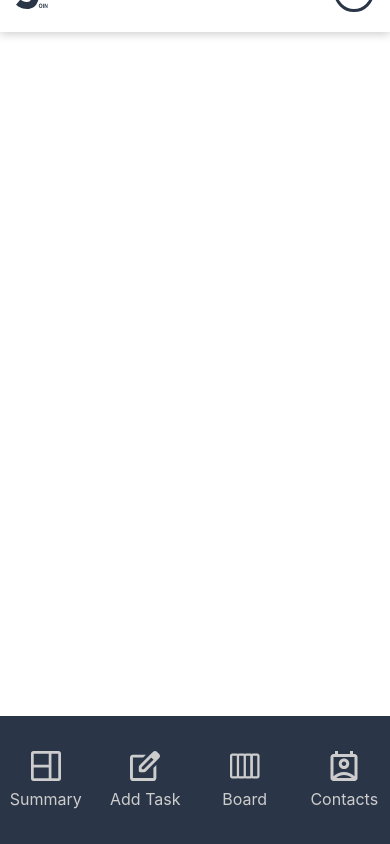
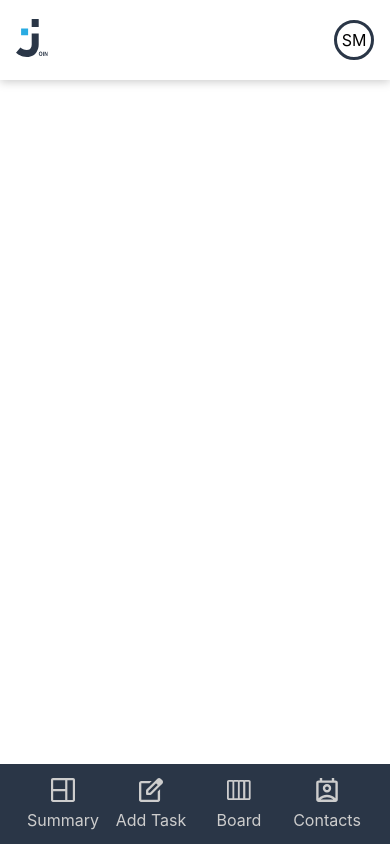
Before and after one commit to NadineJuliana/Join-Project, an Angular app: page / in a window 390 px wide. Built offline with nearby package versions, Linux system fonts and the light colour scheme; no server answers; a web font is replaced by a local one.

Commit message:
Refactor Navbar Component and Responsive Mobile Style

```diff
--- a/src/app/layout/components/navbar/navbar.component.scss
+++ b/src/app/layout/components/navbar/navbar.component.scss
@@ -56,22 +56,39 @@ a.is-active {
     color: var(--lightgray);
     justify-content: space-around;
 
-    .a {
-      border-radius: 5%;
+    a{
+      border-radius: 15px;
       width: 80px;
       height: 80px;
       flex-direction: column;
       justify-content: center;
+
+      .icon{
+        width: 24px;
+        height: 24px;
+      }
     }
 
     .navlink {
       display: flex;
       flex-direction: column;
       justify-content: center;
+      width: 76px;
+      height: 76px;
+      padding: 0;
+      span{
+        text-align: center;
+      }
     }
 
     :hover {
       background-color: unset;
     }
   }
+
+  @media(max-width: $bp-xs){
+    nav{
+      gap: unset;
+    }
+  }
 }
--- a/src/app/layout/components/sidebar/sidebar.component.html
+++ b/src/app/layout/components/sidebar/sidebar.component.html
@@ -2,6 +2,7 @@
   <div class="logo">
     <img src="Join Logo white.svg" alt="" />
   </div>
+  <div class="links">
   <app-navbar></app-navbar>
   <div class="legal">
     <a
@@ -18,4 +19,5 @@
       >Legal notice</a
     >
   </div>
+  </div>
 </section>
--- a/src/app/layout/components/sidebar/sidebar.component.scss
+++ b/src/app/layout/components/sidebar/sidebar.component.scss
@@ -10,7 +10,7 @@ section {
   display: flex;
   flex-direction: column;
   align-items: center;
-  justify-content: space-between;
+  // justify-content: space-between;
   padding: 64px 0px 64px 0px;
   background-color: var(--primary);
   width: clamp(72px, 18vw, 232px);
@@ -19,11 +19,20 @@ section {
 }
 
 .logo {
+  height: 120px;
   max-width: 100px;
   width: 100%;
+  margin-bottom: 120px;
   img {
     width: 100%;
   }
+}
+
+.links{
+  height: 100%;
+  display: flex;
+  flex-direction: column;
+  justify-content: space-between;
 }
 
 .legal {
@@ -49,6 +58,7 @@ section {
   }
 }
 
+
 @media (max-width: $bp-md) {
   :host {
     z-index: 3;
@@ -61,6 +71,7 @@ section {
     background-color: var(--primary);
     width: 100%;
     height: 80px;
+    padding: 0;
   }
 
   .logo {
```
